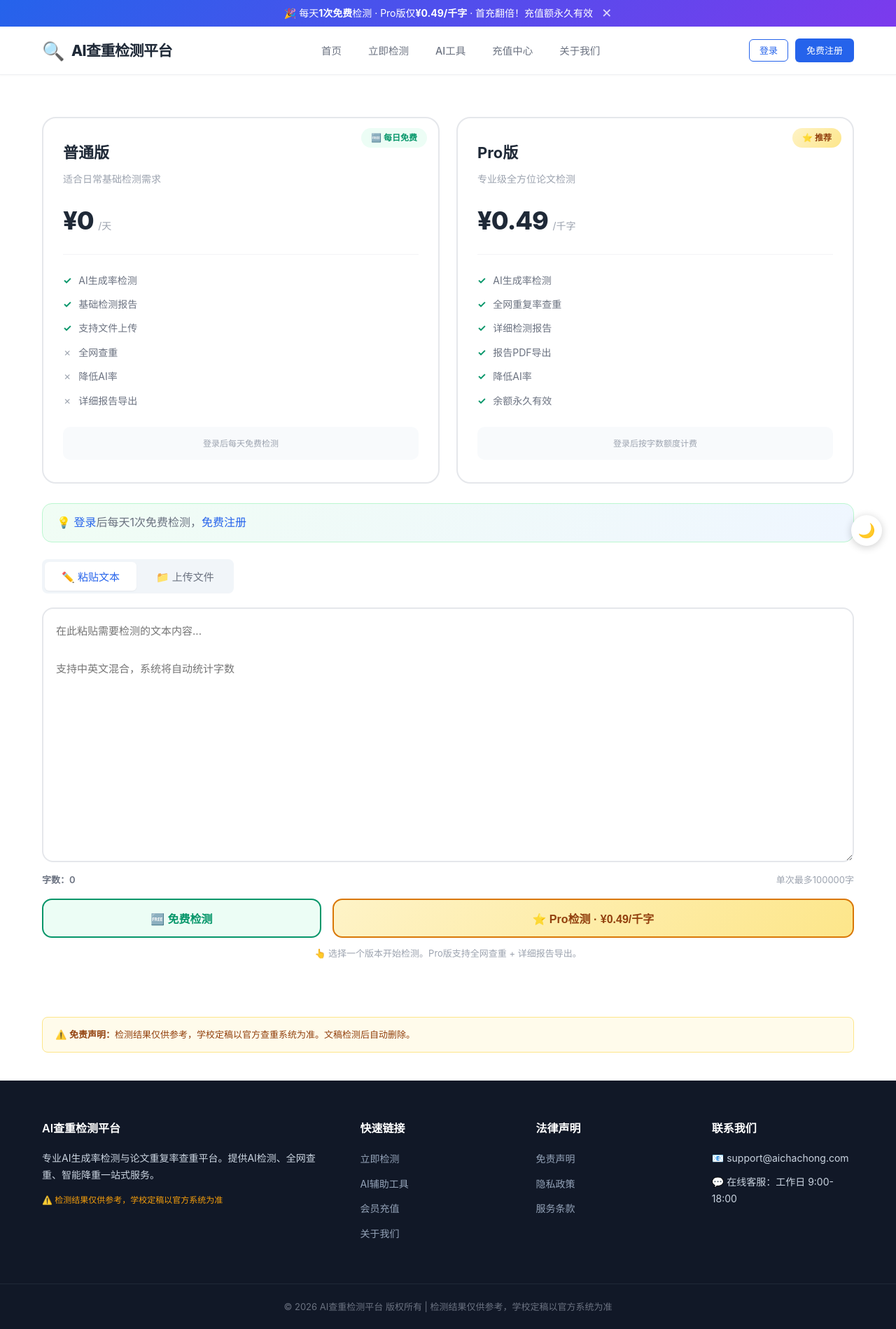
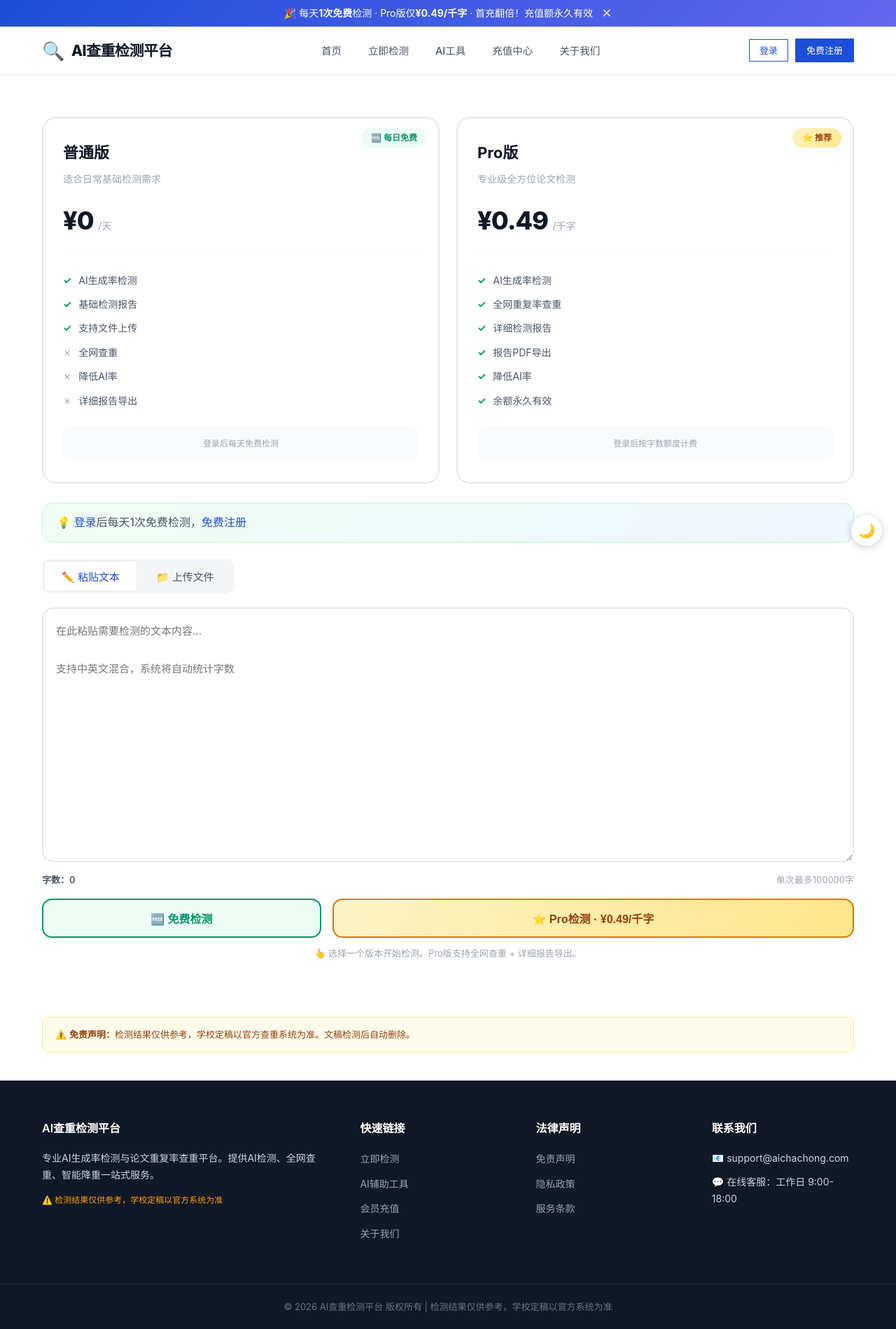
Before and after one commit to HGSQ-123/ai-chachong, a Flask app: page /detect/ in a window 1280 px wide. Shown: the whole page at 70% size. Run offline with Flask 3, Linux system fonts and the light colour scheme.

Commit message:
fix: 文件API支持use_pro + 修复旧字段名 + CSS配色全面升级

```diff
--- a/routes/detect.py
+++ b/routes/detect.py
@@ -233,29 +233,30 @@ def api_detect_file():
         if user_id:
             user = db.get_user_by_id(user_id)
             if user:
-                deduct_result = BillingService.deduct_quota(user_id, word_count)
+                use_pro = request.form.get("use_pro", "0") == "1"
+                deduct_result = BillingService.deduct_quota(user_id, word_count, use_pro=use_pro)
                 if not deduct_result["success"]:
                     try:
                         os.remove(filepath)
                     except OSError:
                         pass
-                    return jsonify({"success": False, "message": deduct_result.get("error", "额度扣除失败")}), 400
+                    if deduct_result.get("need_upgrade"):
+                        return jsonify({
+                            "success": False, "need_upgrade": True,
+                            "message": "今日免费次数已用完，请使用Pro版或明天再来",
+                            "quota_info": BillingService.get_available_quota(user),
+                        }), 402
+                    if deduct_result.get("need_pay"):
+                        return jsonify({
+                            "success": False, "need_pay": True,
+                            "shortage": deduct_result["shortage"],
+                            "cost": deduct_result["cost"],
+                            "message": f"Pro额度不足，还差{deduct_result['shortage']}字，需充值约¥{deduct_result['cost']}",
+                            "quota_info": BillingService.get_available_quota(user),
+                        }), 402
+                    return jsonify({"success": False, "message": "额度扣除失败"}), 400
 
                 billing_result = deduct_result
-
-                if deduct_result["extra_needed"] > 0:
-                    try:
-                        os.remove(filepath)
-                    except OSError:
-                        pass
-                    return jsonify({
-                        "success": False,
-                        "need_pay": True,
-                        "message": f"您的免费额度不足，超出{deduct_result['extra_needed']}字需要付费{deduct_result['extra_cost']}元",
-                        "extra_words": deduct_result["extra_needed"],
-                        "extra_cost": deduct_result["extra_cost"],
-                        "quota_info": BillingService.get_available_quota(user),
-                    }), 402
 
         # 执行双重检测
         ai_result = AIDetector.detect(text)
--- a/static/css/style.css
+++ b/static/css/style.css
@@ -7,41 +7,41 @@ AI查重+论文重复率检测系统 - 主样式表
 
 /* ==================== CSS变量（主题色配置） ==================== */
 :root {
-    --primary: #2563eb;           /* 主蓝色 */
-    --primary-dark: #1d4ed8;      /* 深蓝 */
-    --primary-light: #dbeafe;     /* 浅蓝背景 */
-    --primary-gradient: linear-gradient(135deg, #2563eb, #7c3aed);
-
-    --success: #10b981;           /* 成功绿色 */
-    --warning: #f59e0b;           /* 警告橙色 */
-    --danger: #ef4444;            /* 危险红色 */
-    --info: #3b82f6;              /* 信息蓝 */
-
-    --gold: #f59e0b;              /* 会员金色 */
+    --primary: #1d4ed8;
+    --primary-dark: #1e40af;
+    --primary-light: #dbeafe;
+    --primary-gradient: linear-gradient(135deg, #1d4ed8, #6366f1);
+
+    --success: #059669;
+    --warning: #d97706;
+    --danger: #dc2626;
+    --info: #2563eb;
+
+    --gold: #d97706;
     --gold-light: #fef3c7;
 
-    --text-primary: #1f2937;      /* 主文字色 */
-    --text-secondary: #6b7280;    /* 次要文字色 */
-    --text-muted: #9ca3af;        /* 弱化文字色 */
-
-    --bg-primary: #ffffff;        /* 主背景 */
-    --bg-secondary: #f8fafc;      /* 次背景 */
-    --bg-light: #f1f5f9;          /* 浅背景 */
-
-    --border: #e5e7eb;            /* 边框色 */
+    --text-primary: #111827;
+    --text-secondary: #4b5563;
+    --text-muted: #9ca3af;
+
+    --bg-primary: #ffffff;
+    --bg-secondary: #f9fafb;
+    --bg-light: #f3f4f6;
+
+    --border: #e5e7eb;
     --border-light: #f3f4f6;
 
-    --shadow-sm: 0 1px 2px rgba(0,0,0,0.05);
-    --shadow: 0 4px 6px -1px rgba(0,0,0,0.1), 0 2px 4px -2px rgba(0,0,0,0.1);
-    --shadow-lg: 0 10px 15px -3px rgba(0,0,0,0.1), 0 4px 6px -4px rgba(0,0,0,0.1);
-    --shadow-xl: 0 20px 25px -5px rgba(0,0,0,0.1), 0 8px 10px -6px rgba(0,0,0,0.1);
-
-    --radius-sm: 6px;
-    --radius: 8px;
-    --radius-lg: 12px;
-    --radius-xl: 16px;
-
-    --transition: all 0.2s ease;
+    --shadow-sm: 0 1px 2px rgba(0,0,0,0.04);
+    --shadow: 0 1px 3px rgba(0,0,0,0.08), 0 1px 2px rgba(0,0,0,0.04);
+    --shadow-md: 0 4px 6px -1px rgba(0,0,0,0.06), 0 2px 4px -2px rgba(0,0,0,0.04);
+    --shadow-lg: 0 10px 15px -3px rgba(0,0,0,0.08), 0 4px 6px -4px rgba(0,0,0,0.04);
+    --shadow-xl: 0 20px 25px -5px rgba(0,0,0,0.08), 0 8px 10px -6px rgba(0,0,0,0.04);
+
+    --radius: 10px;
+    --radius-lg: 14px;
+    --radius-xl: 20px;
+
+    --transition: all 0.2s cubic-bezier(0.4, 0, 0.2, 1);
 }
 
 /* ==================== 全局重置 ==================== */
```
